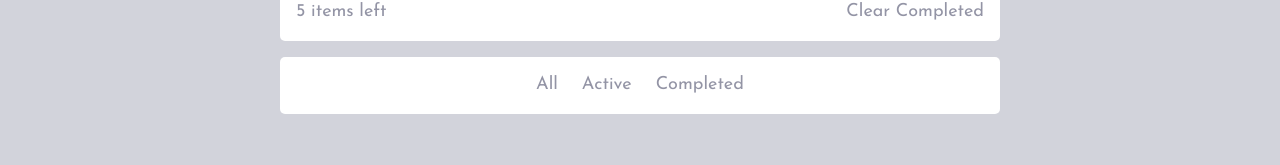
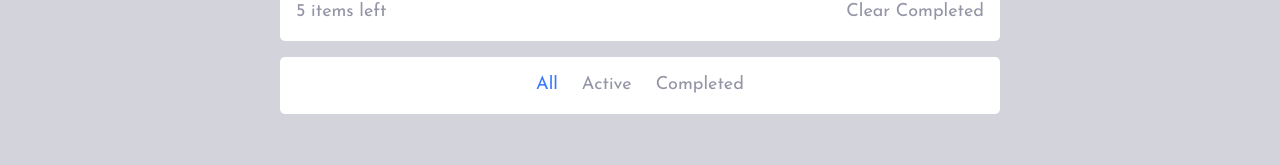
Before and after one commit to alexander-hergert/Todo-app, a React (Vite) app: page / in a window 1280 px wide. Shown: the part 538-703 px from the top of the page. Built offline with nearby package versions, Linux system fonts and the light colour scheme.

Commit message:
Add active states on the selected filters.

```diff
--- a/src/components/Todos.jsx
+++ b/src/components/Todos.jsx
@@ -66,6 +66,11 @@ const Filters = styled.div`
   p:hover {
     color: var(--color);
   }
+`;
+
+const Filter = styled.p`
+  --font: ${(props) => props.colors.font};
+  color: var(--font);
 `;
 
 /**************** COMPONENT ******************/
@@ -172,9 +177,36 @@ const Todos = () => {
             : { background: "hsl(0deg 0% 100%)", color: "hsl(237, 14%, 26%)" }
         }
       >
-        <p onClick={handleFilterAll}>All</p>
-        <p onClick={handleFilterActive}>Active</p>
-        <p onClick={handleFilterCompleted}>Completed</p>
+        <Filter
+          onClick={handleFilterAll}
+          colors={
+            filterTherm === "ALL"
+              ? { font: "hsl(220, 98%, 61%)" }
+              : { font: "hsl(236, 9%, 61%)" }
+          }
+        >
+          All
+        </Filter>
+        <Filter
+          colors={
+            filterTherm === "ACTIVE"
+              ? { font: "hsl(220, 98%, 61%)" }
+              : { font: "hsl(236, 9%, 61%)" }
+          }
+          onClick={handleFilterActive}
+        >
+          Active
+        </Filter>
+        <Filter
+          colors={
+            filterTherm === "COMPLETED"
+              ? { font: "hsl(220, 98%, 61%)" }
+              : { font: "hsl(236, 9%, 61%)" }
+          }
+          onClick={handleFilterCompleted}
+        >
+          Completed
+        </Filter>
       </Filters>
     </>
   );
```
